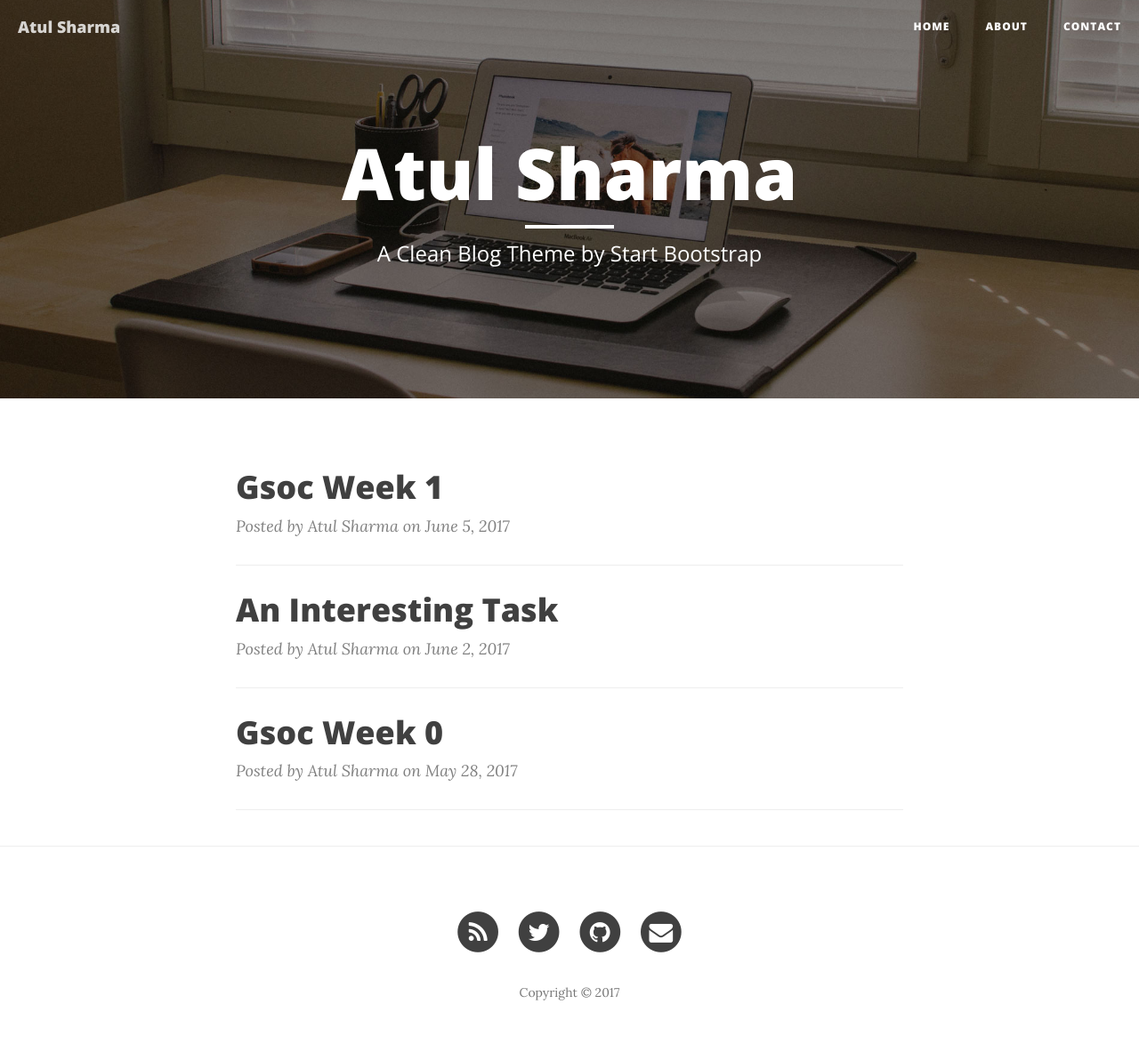
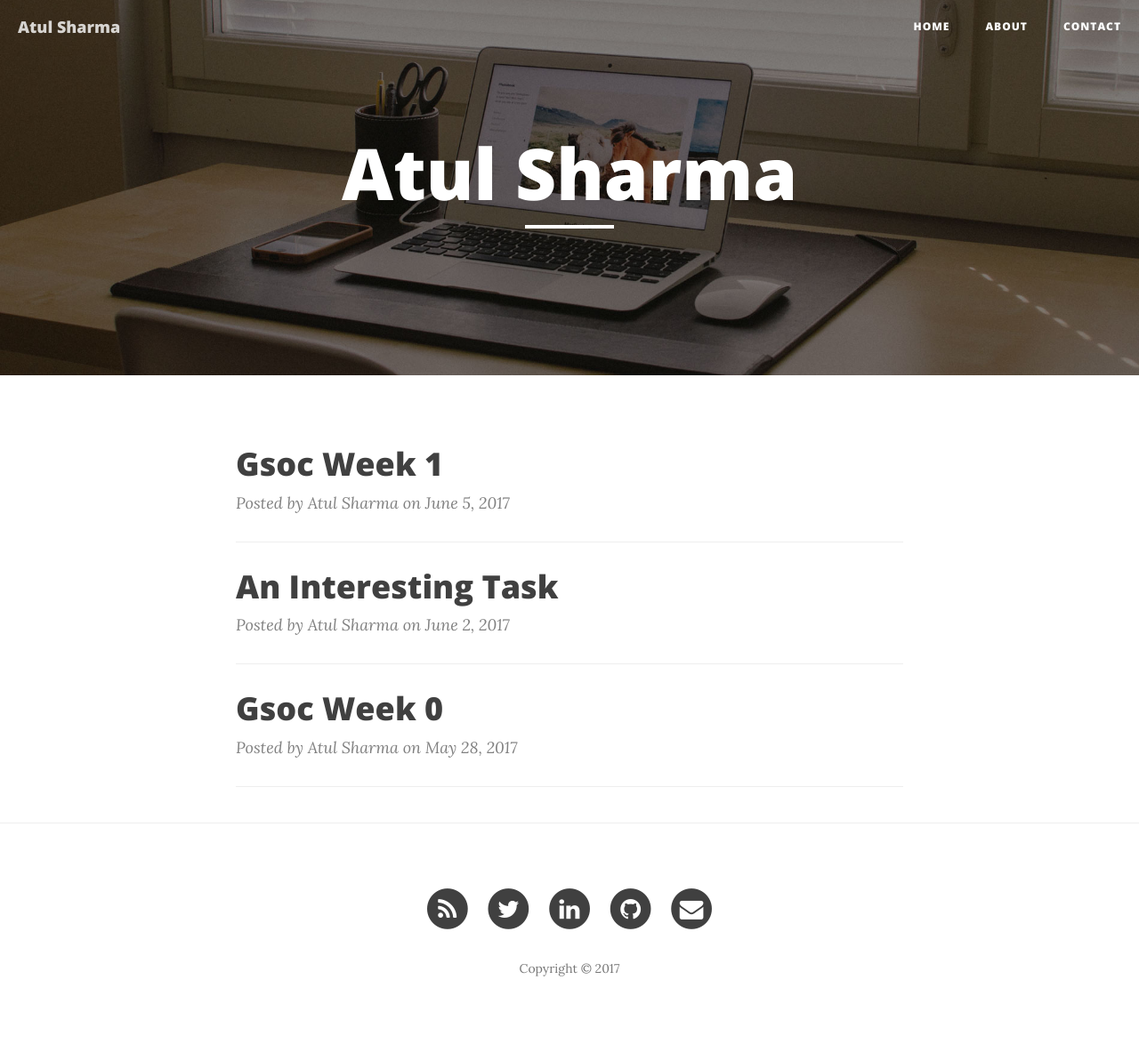
Before and after one commit to atul4sharma/atul4sharma.github.io, a Jekyll site: the page built from index.html, in a window 1280 px wide. Shown: the whole page at 89% size. Built offline with Jekyll 4.4.1, drawn with Linux system fonts in a browser that asks for light colours; nearby versions of some CDN libraries; the list of posts is cut into pages by our own code; after the commit the page ends 1165 px from its top, so only the background shows below that.

Commit message:
Adds linkedin username

```diff
--- a/_config.yml
+++ b/_config.yml
@@ -9,6 +9,7 @@ url: "http://atulsharma.me"
 twitter_username: atulsharma406
 github_username:  atul4sharma
 #facebook_username:  atul.sharma.123276
+linkedin_username: atul4sharma
 email_username:  atulsharma406@gmail.com
 
 # Google Analytics
--- a/_includes/footer.html
+++ b/_includes/footer.html
@@ -28,6 +28,16 @@
                             <span class="fa-stack fa-lg">
                                 <i class="fa fa-circle fa-stack-2x"></i>
                                 <i class="fa fa-facebook fa-stack-1x fa-inverse"></i>
+                            </span>
+                        </a>
+                    </li>
+                    {% endif %}
+                    {% if site.linkedin_username %}
+                    <li>
+                        <a href="https://www.linkedin.com/in/{{ site.facebook_username }}">
+                            <span class="fa-stack fa-lg">
+                                <i class="fa fa-circle fa-stack-2x"></i>
+                                <i class="fa fa-linkedin fa-stack-1x fa-inverse"></i>
                             </span>
                         </a>
                     </li>
--- a/index.html
+++ b/index.html
@@ -1,6 +1,6 @@
 ---
 layout: page
-description: "A Clean Blog Theme by Start Bootstrap"
+description: ""
 ---
 
 {% for post in paginator.posts %}
```
